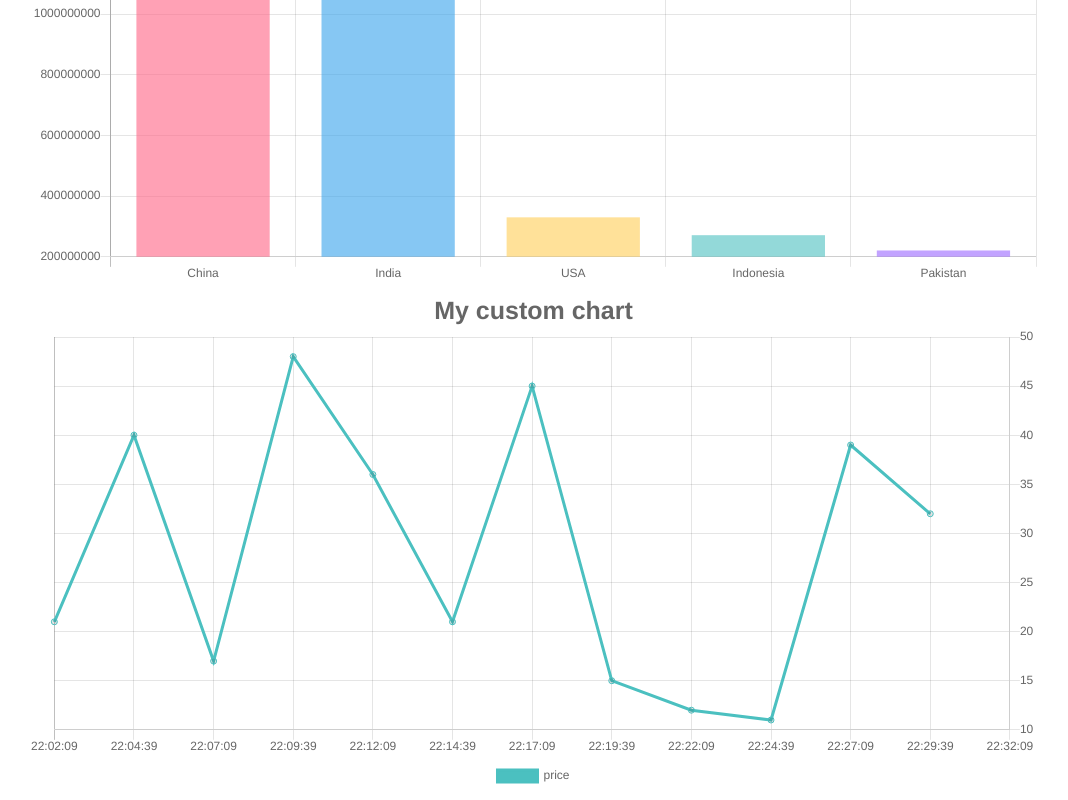
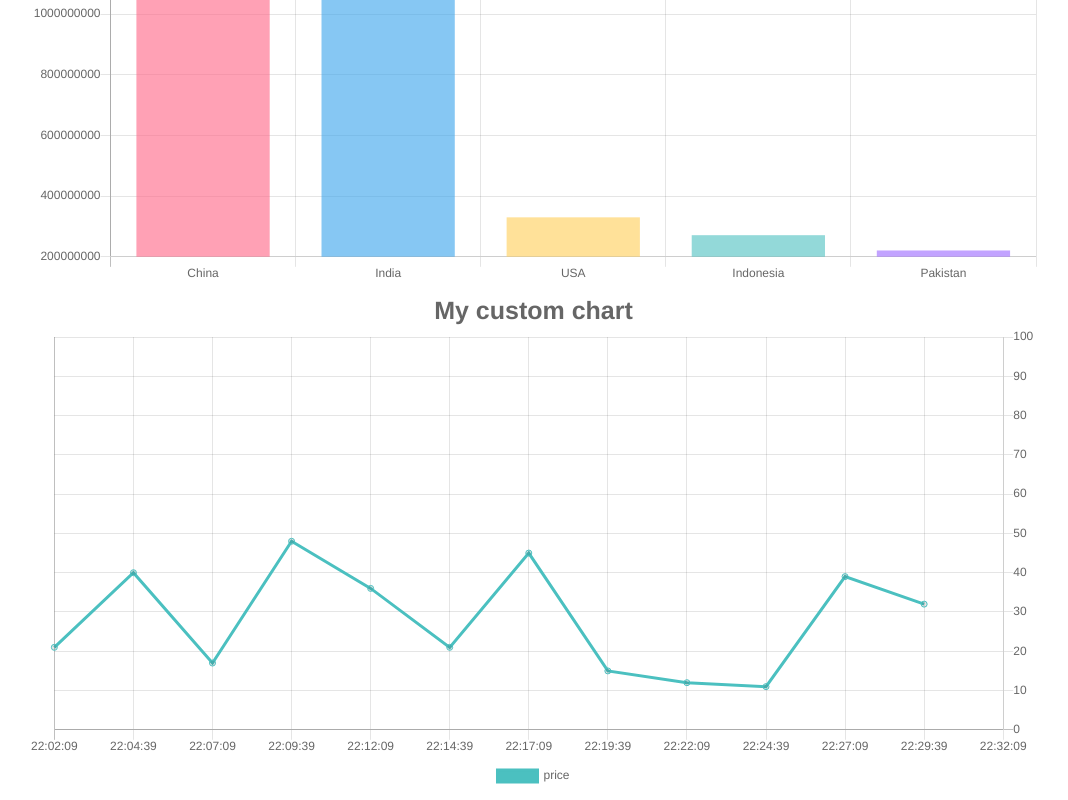
Before and after one commit to marzouk2002/explore-Chart.js, a React (Create React App) app: page / in a window 1280 px wide. Shown: the part 226-1026 px from the top of the page, without its empty margins (107-1175 px from the left). Built offline with nearby package versions, Linux system fonts and the light colour scheme.

Commit message:
min and max scale done

```diff
--- a/src/components/MyChart.js
+++ b/src/components/MyChart.js
@@ -110,11 +110,13 @@ function MyChart({scale}) {
                     scales: {
                         yAxes: [{
                             beginAtZero: true,
-                            position: 'right'
-                        }],
-                        y: {
-                            beginAtZero: true,
-                        },
+                            position: 'right',
+                            ticks: {
+                                beginAtZero: true,
+                                max: 100,
+                                min: 0
+                            }
+                        }]
                     }
                 }}
             />
--- a/test.js
+++ /dev/null
@@ -1,5 +0,0 @@
-const data= new Date(Date.now() - (1000 * 60 * 60 *24 * 30 * 5))
-
-
-
-console.log(data.getMonth())
```
